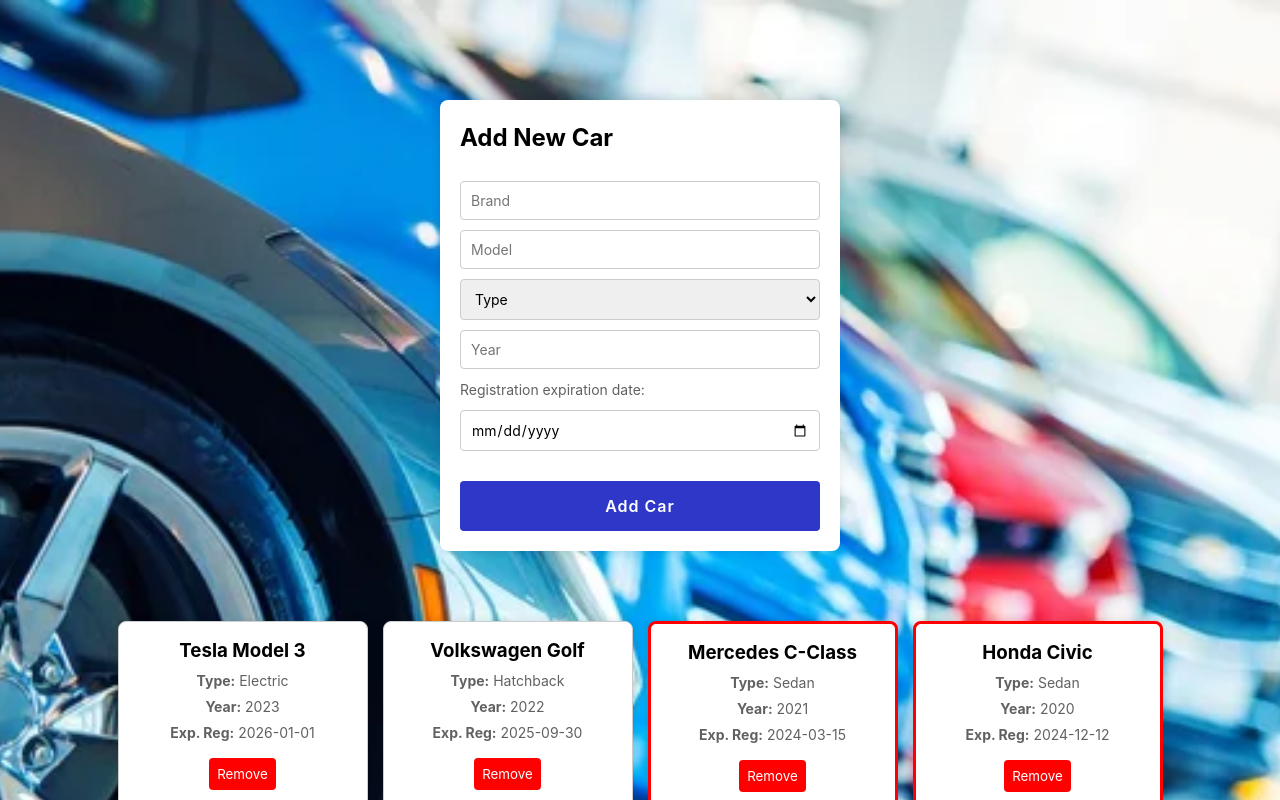
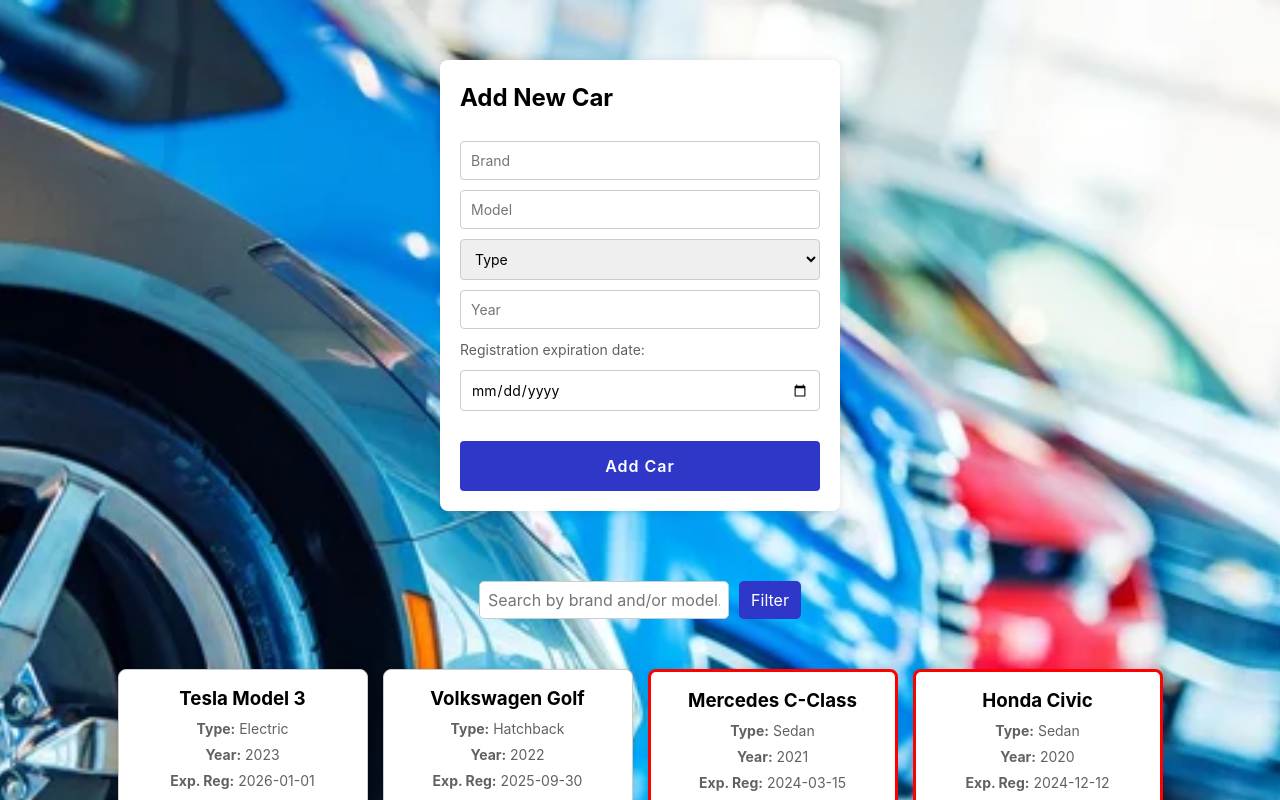
Before and after one commit to NinaBucic/Internship-14-CarDealership, a React (Vite) app in the folder CarDealership/: page / in a window 1280 px wide. Shown: the top 800 px of the page. Built offline with nearby package versions, Linux system fonts and the light colour scheme.

Commit message:
Add car filtering by brand and model

```diff
--- a/CarDealership/src/App.jsx
+++ b/CarDealership/src/App.jsx
@@ -2,6 +2,7 @@ import { useState, useEffect } from "react";
 import { v4 as uuidv4 } from "uuid";
 import CarForm from "./components/CarForm";
 import CarList from "./components/CarList";
+import Filter from "./components/Filter";
 
 const initialCars = [
   {
@@ -76,15 +77,16 @@ const initialCars = [
 
 function App() {
   const [cars, setCars] = useState(initialCars);
+  const [filteredCars, setFilteredCars] = useState(initialCars);
 
   const handleAddCar = (newCar) => {
-    setCars((prevCars) =>
-      [...prevCars, { id: uuidv4(), ...newCar }].sort((a, b) => {
-        if (a.year !== b.year) return b.year - a.year;
-        if (a.brand !== b.brand) return a.brand.localeCompare(b.brand);
-        return a.model.localeCompare(b.model);
-      })
-    );
+    const updatedCars = [...cars, { id: uuidv4(), ...newCar }].sort((a, b) => {
+      if (a.year !== b.year) return b.year - a.year;
+      if (a.brand !== b.brand) return a.brand.localeCompare(b.brand);
+      return a.model.localeCompare(b.model);
+    });
+    setCars(updatedCars);
+    setFilteredCars(updatedCars);
   };
 
   const handleDeleteCar = (id) => {
@@ -93,13 +95,31 @@ function App() {
     );
     if (!confirmDelete) return;
 
-    setCars((prevCars) => prevCars.filter((car) => car.id !== id));
+    const updatedCars = cars.filter((car) => car.id !== id);
+    setCars(updatedCars);
+    setFilteredCars(updatedCars);
+  };
+
+  const handleFilter = (searchTerm) => {
+    if (!searchTerm) {
+      setFilteredCars(cars);
+      return;
+    }
+
+    const lowerCaseTerm = searchTerm.toLowerCase();
+    const filtered = cars.filter((car) => {
+      const combined = (car.brand + " " + car.model).toLowerCase();
+      return combined.includes(searchTerm.toLowerCase());
+    });
+
+    setFilteredCars(filtered);
   };
 
   return (
     <div>
       <CarForm onAddCar={handleAddCar} carCount={cars.length} />
-      <CarList cars={cars} onDeleteCar={handleDeleteCar} />
+      <Filter onFilter={handleFilter} />
+      <CarList cars={filteredCars} onDeleteCar={handleDeleteCar} />
     </div>
   );
 }
--- /dev/null
+++ b/CarDealership/src/components/Filter.jsx
@@ -0,0 +1,28 @@
+import { useState } from "react";
+import "../styles/Filter.css";
+
+function Filter({ onFilter }) {
+  const [searchTerm, setSearchTerm] = useState("");
+
+  const handleChange = (e) => {
+    setSearchTerm(e.target.value);
+  };
+
+  const handleClick = () => {
+    onFilter(searchTerm);
+  };
+
+  return (
+    <div className="filter-container">
+      <input
+        type="text"
+        placeholder="Search by brand and/or model..."
+        value={searchTerm}
+        onChange={handleChange}
+      />
+      <button onClick={handleClick}>Filter</button>
+    </div>
+  );
+}
+
+export default Filter;
--- a/CarDealership/src/styles/CarForm.css
+++ b/CarDealership/src/styles/CarForm.css
@@ -2,7 +2,7 @@
   display: flex;
   flex-direction: column;
   margin: auto;
-  margin-top: 100px;
+  margin-top: 60px;
   gap: 10px;
   max-width: 400px;
   padding: 20px;
--- a/CarDealership/src/styles/CarList.css
+++ b/CarDealership/src/styles/CarList.css
@@ -5,7 +5,7 @@
   flex-wrap: wrap;
   gap: 15px;
 
-  margin-top: 50px;
+  margin-top: 10px;
   padding: 20px;
 }
 
--- /dev/null
+++ b/CarDealership/src/styles/Filter.css
@@ -0,0 +1,30 @@
+.filter-container {
+  display: flex;
+  justify-content: center;
+  gap: 10px;
+  margin-bottom: 5px;
+  margin-top: 50px;
+  padding: 20px;
+}
+
+.filter-container input {
+  padding: 8px;
+  width: 250px;
+  border: 1px solid #ccc;
+  border-radius: 5px;
+  font-size: 16px;
+}
+
+.filter-container button {
+  padding: 8px 12px;
+  background-color: var(--blue-color);
+  color: white;
+  border: none;
+  border-radius: 5px;
+  cursor: pointer;
+  font-size: 16px;
+}
+
+.filter-container button:hover {
+  background-color: var(--blue-color-hover);
+}
```
